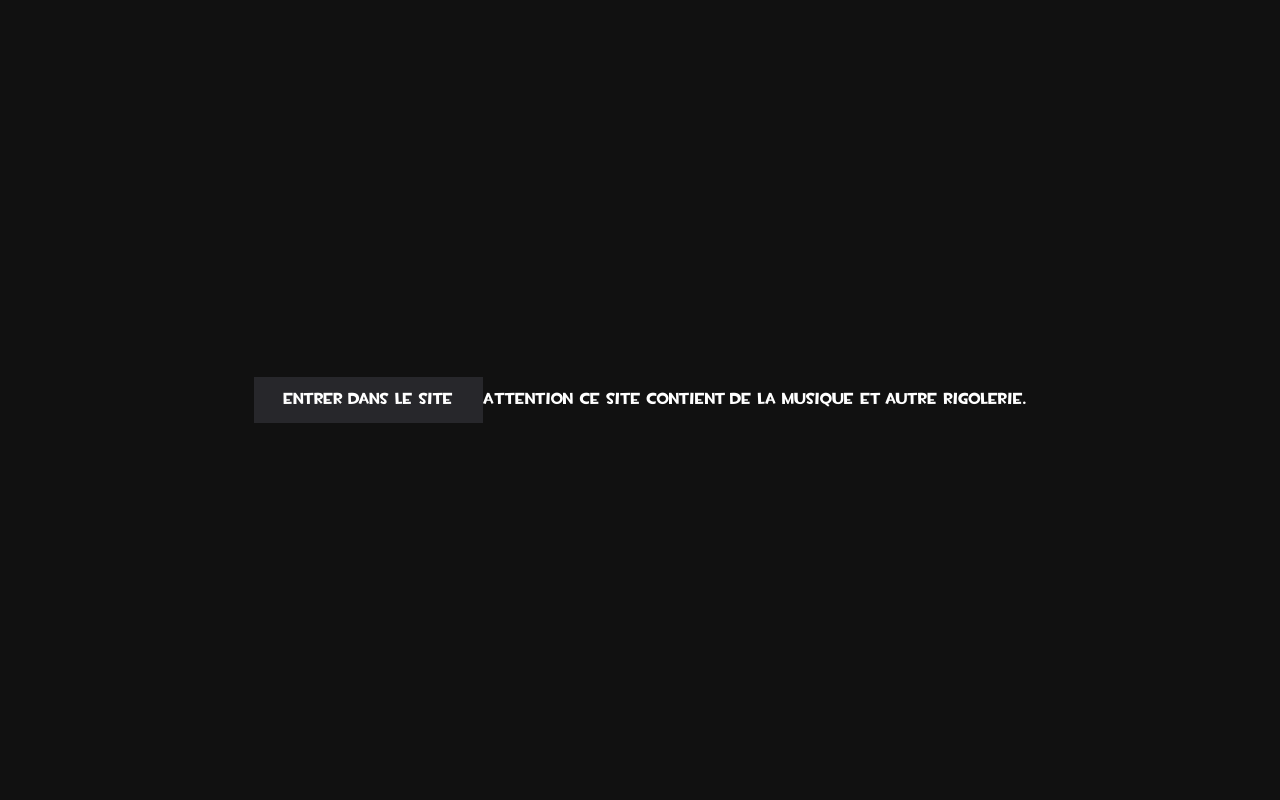
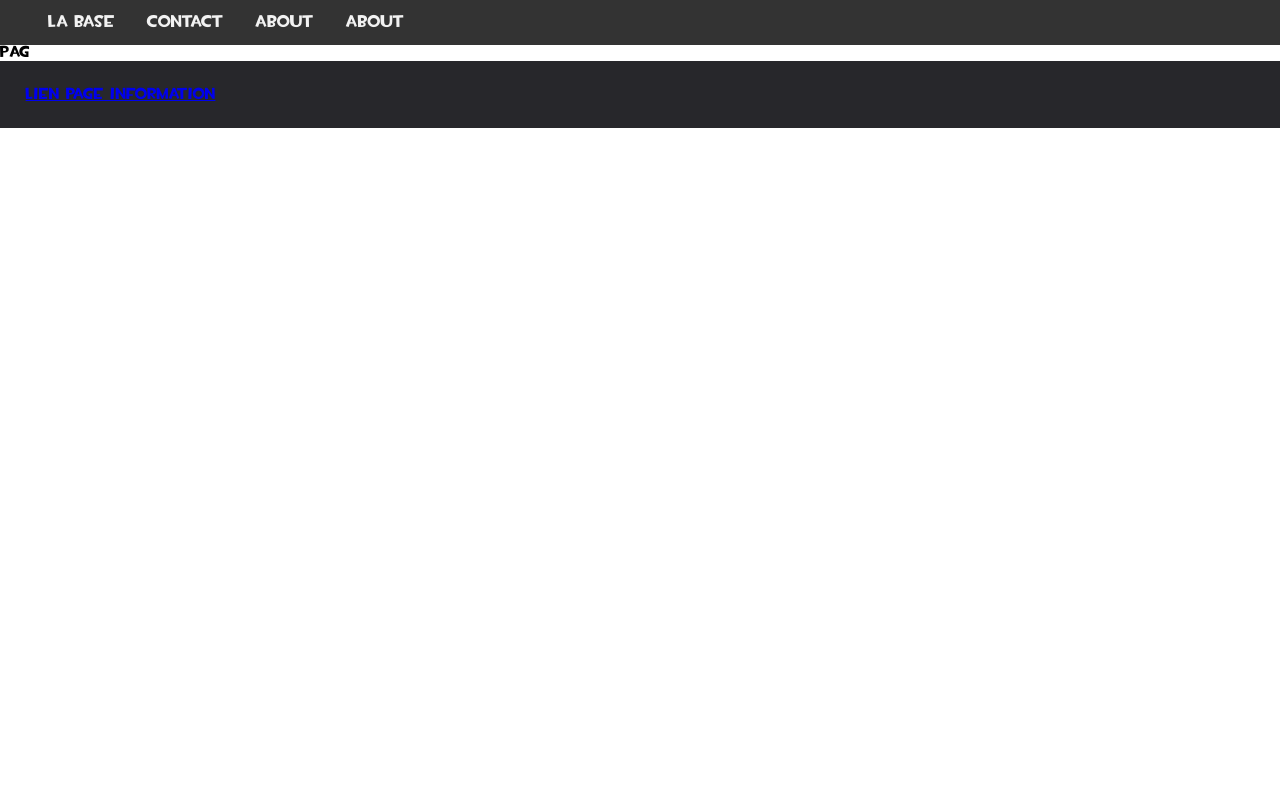
Before and after one commit to R14GENIE/-Personal_Internet_Reference, a PHP site: page / in a window 1280 px wide. Run offline with PHP 8.4, Linux system fonts and the light colour scheme.

Commit message:
Changement layout

```diff
--- a/index.html
+++ b/index.html
@@ -12,28 +12,42 @@
 
 <body>
   <div id="loader">
+
+    <span>
+      <img src="/data/image/logoTF2.png" class="loaderLogo"/>
+    </span>
+
     <div class="btn">
       <span>Entrer dans le site</span>
     </div>
 
     <span>
       Attention ce site contient de la musique et autre rigolerie.
+      <br>
+      Une page d'explication sera fournit dans le footer de la page principale
     </span>
 
   </div>
   </div>
   <!-- Your main website -->
-  <div class="topnav">
-    <a class="active" href="#La Base">Home</a>
-    <a href="#news">News</a>
-    <a href="#contact">Contact</a>
-    <a href="#about">About</a>
+  <div class="box">
+
+    <div class="topnav">
+      <a class="imgLogo"></a>
+      <a class="active" href="#La Base">La base</a>
+      <a href="#contact">Contact</a>
+      <a href="#about">About</a>
+      <a href="#about">About</a>
+    </div>
+    <div class="Middle">
+      Pag
+    </div>
+
+
   </div>
-  <div class="page">
-    Pag
-  </div>
+
   <footer>
-    Footer
+    <a href="#about">Lien page information</a>
   </footer>
 </body>
 
--- a/res/css/style.css
+++ b/res/css/style.css
@@ -16,6 +16,7 @@
 }
 
 body {
+  height: 100%;
   min-height: 100vh; /* Important pour avoir un loader qui prends toute la page */
 }
 
@@ -36,11 +37,29 @@
   background: #111;
 
   display: flex;
+  flex-direction: column;
+  gap: 5%;
+
+  text-align: center;
+
   align-items: center;
   justify-content: center;
 
   transition: opacity .2s ease-in-out;
 }
+
+.loaderLogo{
+  align-items: center;
+  width: 600px;
+  height: auto;
+}
+
+.box {
+  display: flex;
+  flex-flow: column;
+  height: 100%;
+}
+
 .btn {
   padding: 15px 30px;
   background: #27272b;
@@ -53,6 +72,7 @@
 /* Fin css du loader */
 
 .topnav {
+  flex: 0 1 auto;
   background-color: #333;
   overflow: hidden;
 }
@@ -66,10 +86,16 @@
   font-size: 17px;
 }
 
-.page {
+.middle {
+  flex: 1 1 auto;
   background-image: url(../../data/image/BackgroundTF.png);
 }
 
 footer {
+  padding: 2%;
   background-color: #27272b;
 }
+
+.imgLogo {
+  background-image: url(../../data/image/logoTF2.png);
+}
--- a/res/js/app.js
+++ b/res/js/app.js
@@ -5,6 +5,7 @@
 function loadPage() {
   loader.style.opacity = 0
 }
+loader.style.opacity = 0
 // Une fois que le loader est invisible on le display none pour ne plus avoir aucune interaction avec
 loader.addEventListener('transitionend', () => {
   loader.style.display = "none"
```
